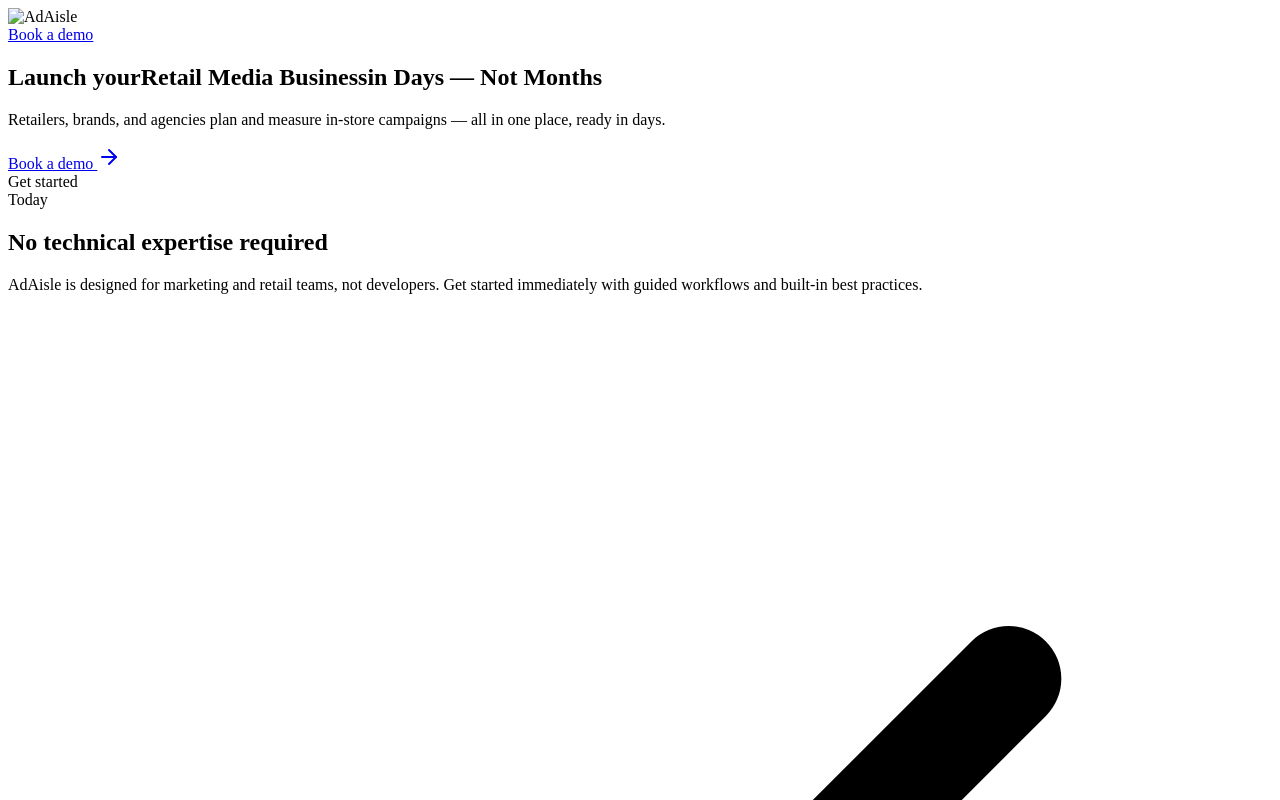
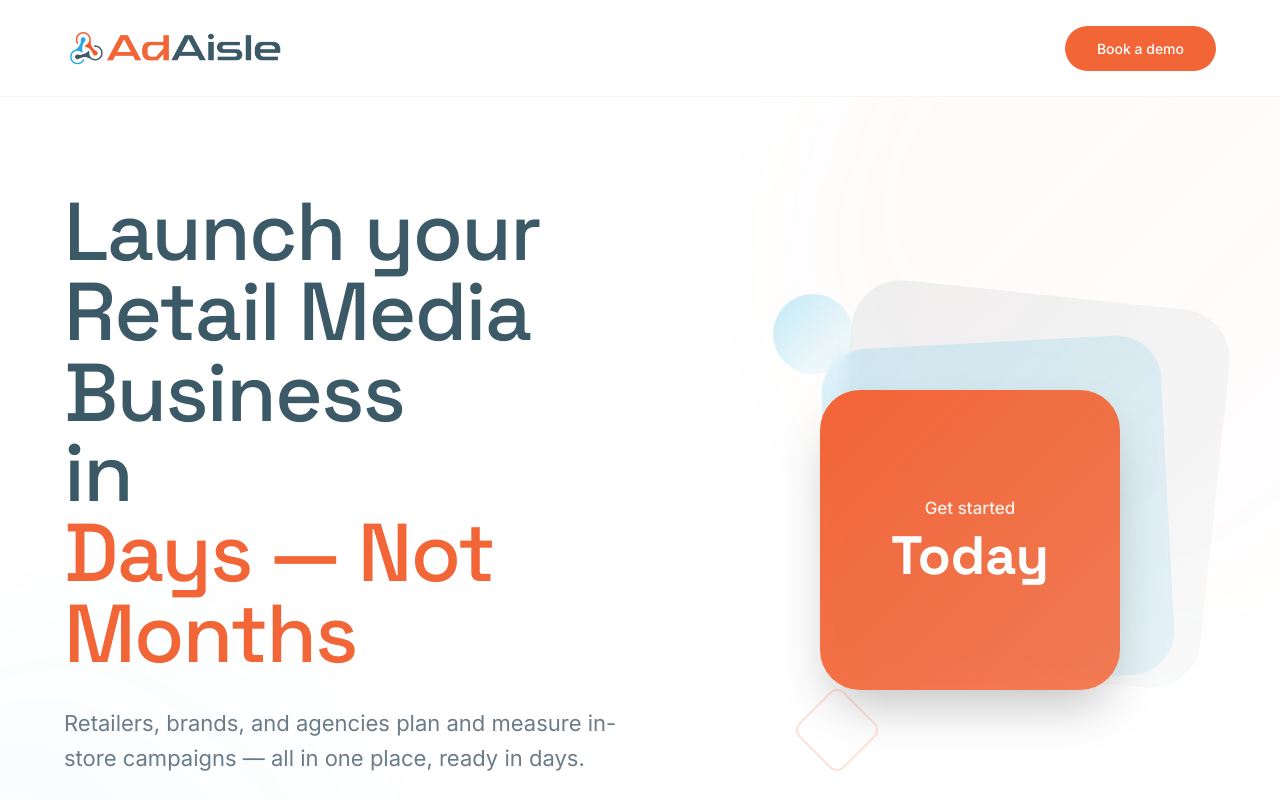
Before and after one commit to drosidis/adaisle-static-site, a plain HTML site: page index.html in a window 1280 px wide. Shown: the top 800 px of the page. Drawn offline with Linux system fonts and the light colour scheme; the site is published under a folder, as on GitHub Pages, so addresses that start at the root find nothing.

Commit message:
Fix relative path for GitHub pages

```diff
--- a/index.html
+++ b/index.html
@@ -6,7 +6,7 @@
   <meta name="viewport" content="width=device-width, initial-scale=1.0">
   <link rel="icon" type="image/png" href="assets/Logo-square-transparent.png">
   <title>AdAisle</title>
-  <link rel="stylesheet" crossorigin="" href="/assets/index-35ruAUNn.css">
+  <link rel="stylesheet" crossorigin="" href="assets/index-35ruAUNn.css">
 </head>
 
 <body>
@@ -16,7 +16,7 @@
         <div class="max-w-[1600px] mx-auto px-8 lg:px-16">
           <div class="flex items-center justify-between h-24">
             <div class="flex-shrink-0">
-              <img src="/assets/4812ea90e6fad4d19d5ccd346adbded5940152e8-D9WkJo04.png" alt="AdAisle" class="h-6 sm:h-9">
+              <img src="assets/4812ea90e6fad4d19d5ccd346adbded5940152e8-D9WkJo04.png" alt="AdAisle" class="h-6 sm:h-9">
             </div>
             <a href="#" class="inline-block px-8 py-3 bg-[#F26537] hover:bg-[#E05A30] text-white rounded-full text-[14px] font-medium transition-all duration-300 hover:shadow-lg hover:shadow-[#F26537]/20">
               Book a demo
```
